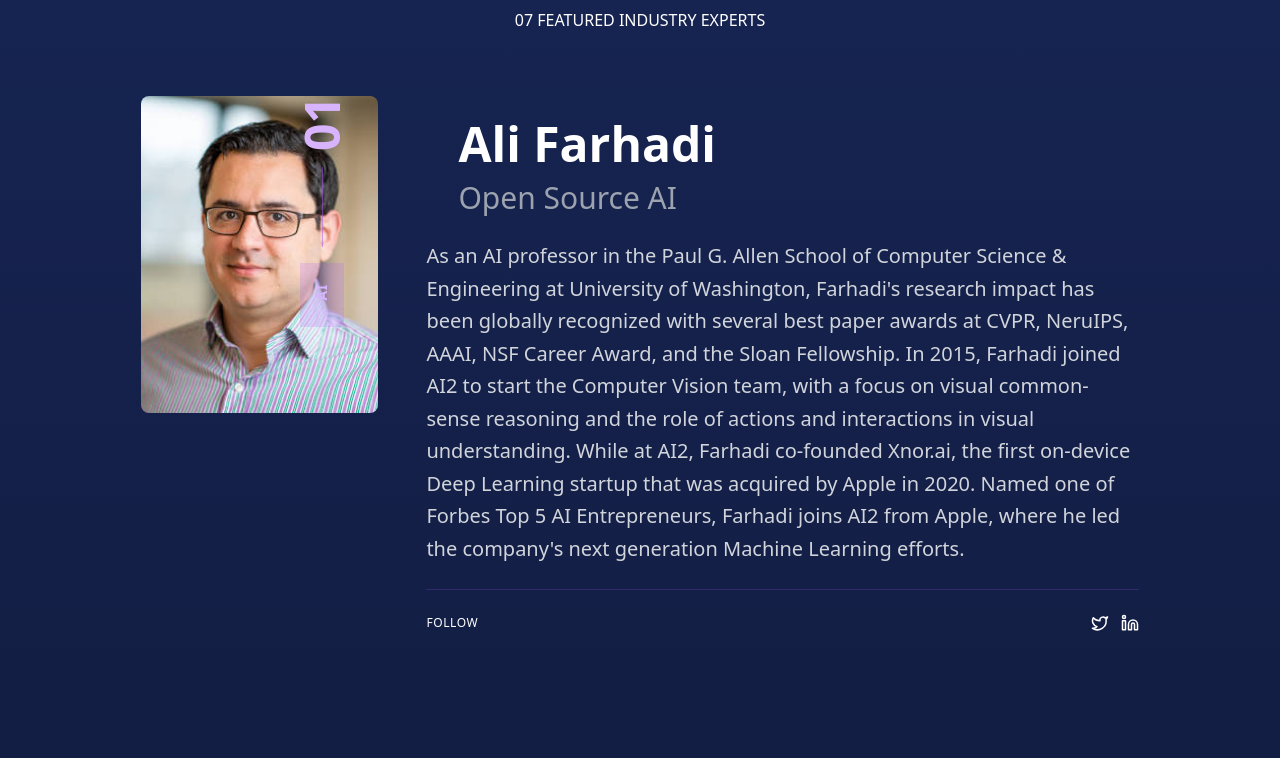
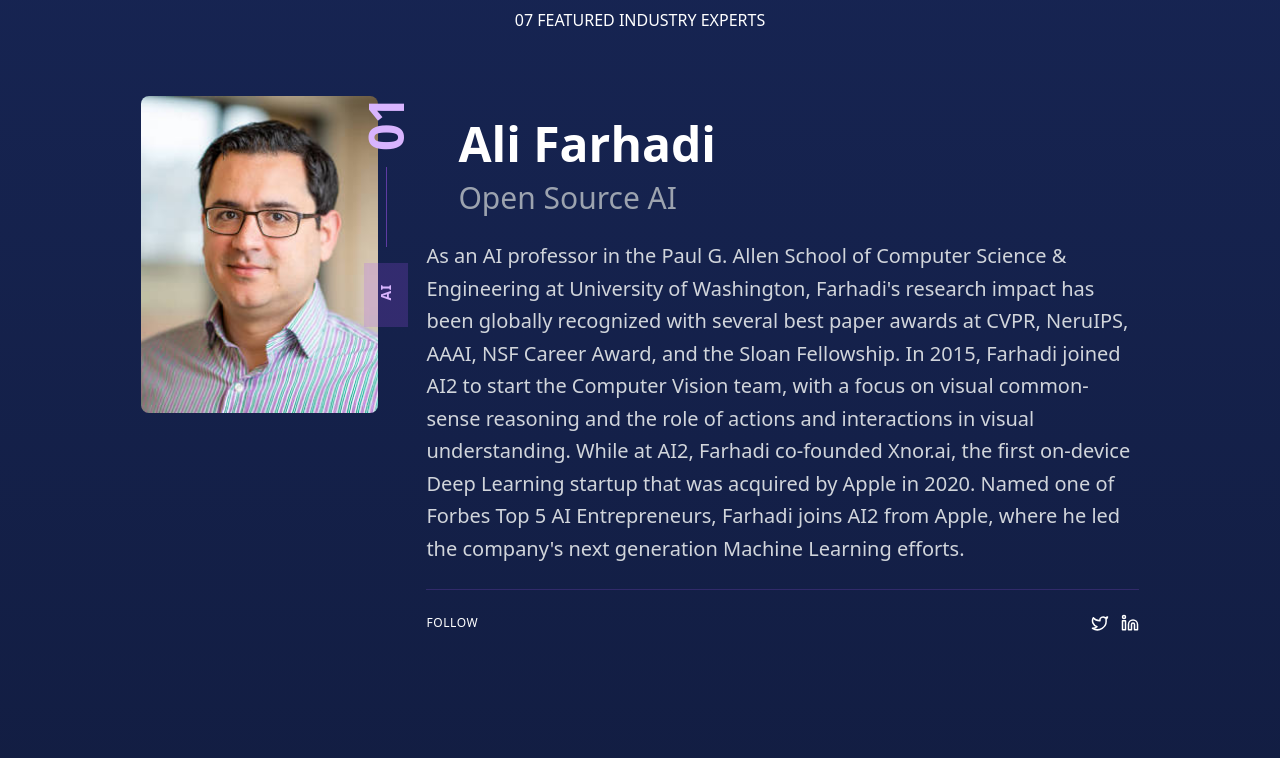
Before and after one commit to TheConstructorsBand/RVRB, a React (Vite) app: page / in a window 1280 px wide. Shown: the part 1364-2122 px from the top of the page. Built offline with nearby package versions, Linux system fonts and the light colour scheme.

Commit message:
Fix positioning of number/category element for left-aligned speakers
Co-Authored-By: marcoa@gmail.com <marcoa@gmail.com>

```diff
--- a/src/App.tsx
+++ b/src/App.tsx
@@ -264,8 +264,8 @@ function App() {
 
                   {/* Speaker Info - Increased font sizes */}
                   <div className="w-full md:w-3/4 space-y-6 relative">
-                    {/* Vertical category and number positioned in outer margin */}
-                    <div className={`absolute ${speaker.id % 2 === 0 ? 'right-0 mr-[-8rem]' : 'left-0 ml-[-8rem]'} top-0 h-full flex flex-col items-center`}>
+                    {/* Vertical category and number positioned correctly */}
+                    <div className={`absolute ${speaker.id % 2 === 0 ? 'right-0 mr-[-8rem]' : 'right-full mr-4'} top-0 h-full flex flex-col items-center`}>
                       <div className="h-full flex flex-col items-center justify-start space-y-4">
                         <div className="text-5xl font-bold text-purple-300 writing-mode-vertical">
                           {speaker.id < 10 ? `0${speaker.id}` : speaker.id}
```
